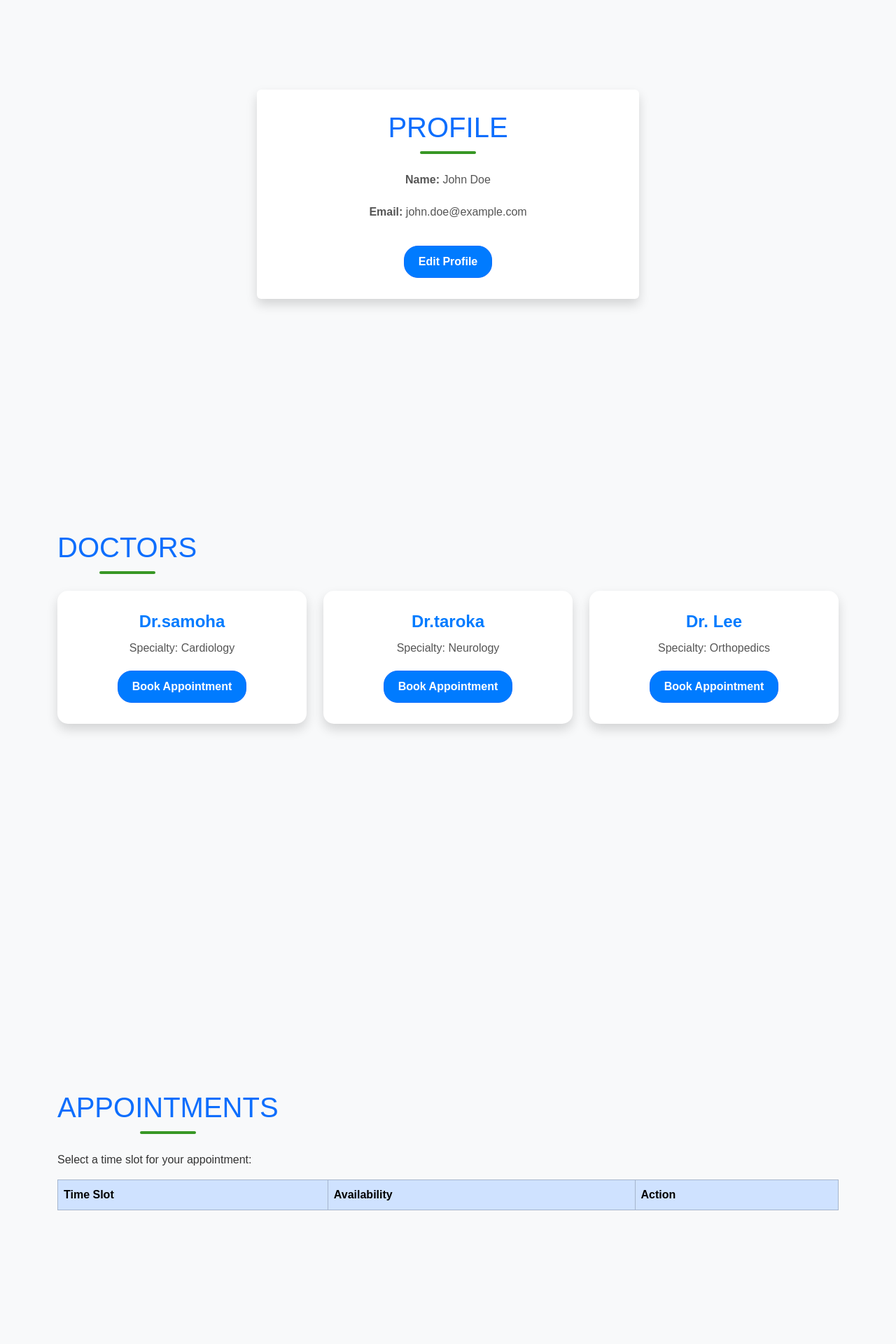
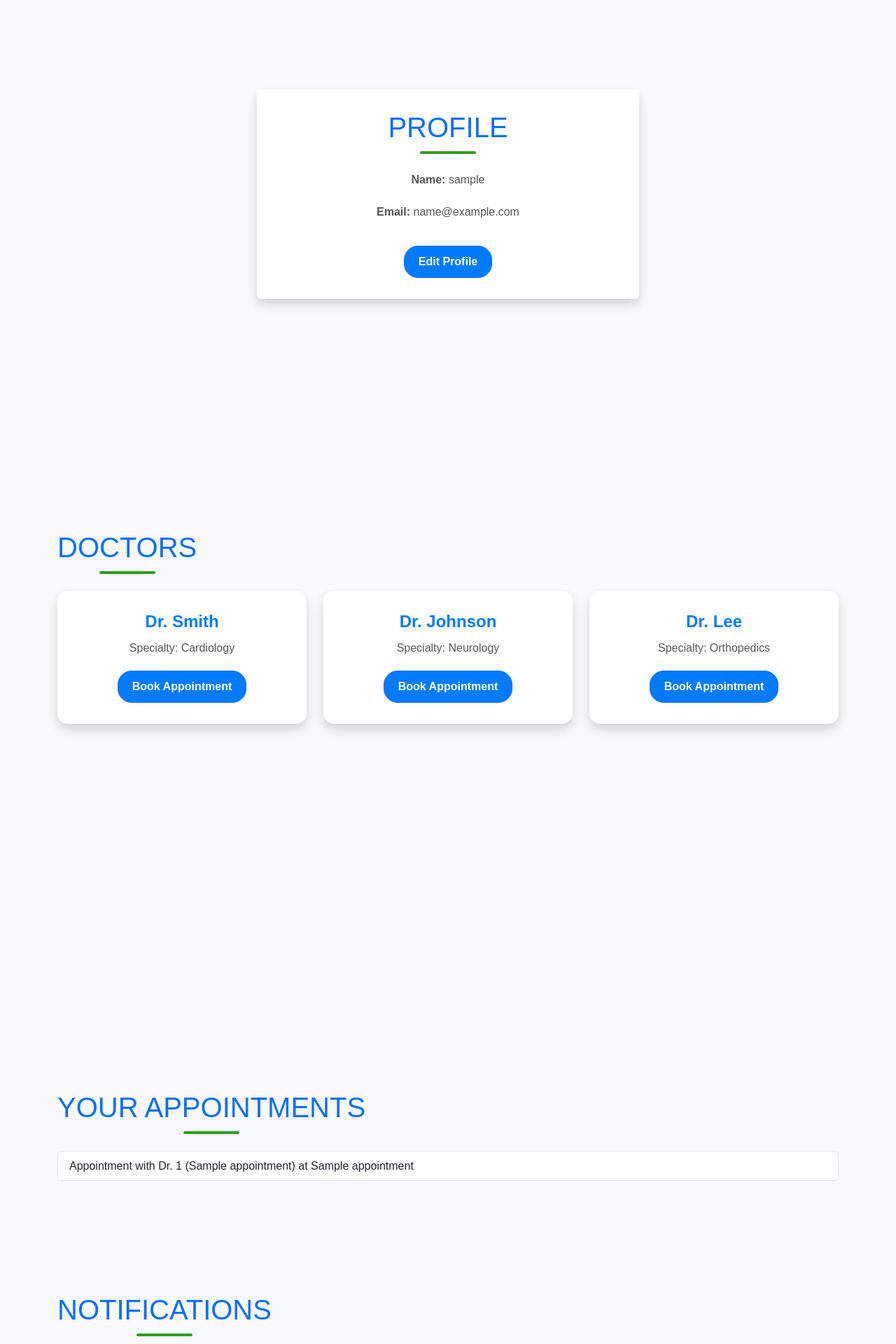
Before and after one commit to ahmedssamehh/Medify-Hospital_management_system, a Flask app: template templates/indexuser.html in a window 1280 px wide. Shown: the part 1009-2929 px from the top of the page at 70% size. Run offline with Flask 3, Linux system fonts and the light colour scheme; the template is opened without the code that fills it: most values are stand-ins (such as "Sample title", 1, 10 or a date in 2020); lists and menus that the app fills with data are empty.

Commit message:
new edits in database

```diff
--- a/app.py
+++ b/app.py
@@ -1,12 +1,12 @@
-from flask import Flask, render_template, request, redirect, url_for, session
+from flask import Flask, render_template, request, redirect, url_for, session, jsonify
 import sqlite3
 import os
 
 app = Flask(__name__, static_folder="static", template_folder="templates")
-#yarb
+
 # Set secret key for session
 app.secret_key = "your_secret_key"
-#test
+
 # Initialize database
 def init_db():
     with sqlite3.connect("users.db") as conn:
@@ -27,6 +27,17 @@ def init_db():
             password TEXT NOT NULL
         )
         """)
+        # Create the appointments table if it doesn't exist
+        cursor.execute("""
+        CREATE TABLE IF NOT EXISTS appointments (
+            id INTEGER PRIMARY KEY AUTOINCREMENT,
+            user_email TEXT NOT NULL,
+            doctor_name TEXT NOT NULL,
+            specialty TEXT NOT NULL,
+            time_slot TEXT NOT NULL,
+            FOREIGN KEY (user_email) REFERENCES users (email)
+        )
+        """)
     print("Database initialized!")
 
 init_db()
@@ -40,7 +51,16 @@ def login():
 @app.route('/indexuser')
 def index_user():
     if 'user_type' in session and session['user_type'] == 'user':
-        return render_template('indexuser.html')
+        # Get user email from session
+        user_email = session.get('user_email')
+
+        # Get user appointments
+        appointments = get_appointments(user_email)
+
+        # Get notifications for the user
+        notifications = get_notifications(user_email)
+
+        return render_template('indexuser.html', appointments=appointments, notifications=notifications)
     return redirect(url_for('login'))
 
 # Route: Admin Dashboard
@@ -56,22 +76,22 @@ def handle_login():
     email = request.form.get('email')
     password = request.form.get('pswd')
 
-    # Check if the email exists in the admins table first
     with sqlite3.connect("users.db") as conn:
         cursor = conn.cursor()
         cursor.execute("SELECT * FROM admins WHERE email = ? AND password = ?", (email, password))
         admin = cursor.fetchone()
 
-        # If not found in admins, check in users
         if not admin:
             cursor.execute("SELECT * FROM users WHERE email = ? AND password = ?", (email, password))
             user = cursor.fetchone()
 
     if admin:
         session['user_type'] = 'admin'
+        session['user_email'] = email  # Store email in session
         return redirect(url_for('index_admin'))
     elif user:
         session['user_type'] = 'user'
+        session['user_email'] = email  # Store email in session
         return redirect(url_for('index_user'))
     else:
         return "Invalid login. Please try again."
@@ -82,7 +102,6 @@ def handle_signup():
     email = request.form.get('email')
     password = request.form.get('pswd')
 
-    # Check if the email contains @admin or @user
     if '@admin' in email:
         table = 'admins'
     elif '@user' in email:
@@ -90,7 +109,6 @@ def handle_signup():
     else:
         return "Invalid email. Must contain @admin or @user."
 
-    # Insert data into the appropriate table
     with sqlite3.connect("users.db") as conn:
         cursor = conn.cursor()
         try:
@@ -100,11 +118,64 @@ def handle_signup():
         except sqlite3.IntegrityError:
             return "Email already exists. Please try again."
 
-# Route: Logout
+# Route: Handle Logout
 @app.route('/logout')
 def logout():
     session.pop('user_type', None)
+    session.pop('user_email', None)  # Remove the email from session
     return redirect(url_for('login'))
 
-if __name__ == "__main__":
+# Route: Book Appointment
+@app.route('/book_appointment', methods=['POST'])
+def book_appointment():
+    data = request.get_json()
+    doctor = data.get('doctor')
+    specialty = data.get('specialty')
+    time = data.get('time')
+    user_email = session.get('user_email')  # Get user's email from session
+
+    if not user_email:
+        return {"success": False, "message": "User not logged in"}, 400
+
+    # Insert the appointment into the database
+    with sqlite3.connect("users.db") as conn:
+        cursor = conn.cursor()
+        cursor.execute("""
+        INSERT INTO appointments (user_email, doctor_name, specialty, time_slot)
+        VALUES (?, ?, ?, ?)
+        """, (user_email, doctor, specialty, time))
+        conn.commit()
+
+    # Add appointment to notifications
+    add_to_notifications(user_email, doctor, specialty, time)
+
+    return {"success": True}
+
+# Route: Get Appointments
+def get_appointments(user_email):
+    with sqlite3.connect("users.db") as conn:
+        cursor = conn.cursor()
+        cursor.execute("SELECT doctor_name, specialty, time_slot FROM appointments WHERE user_email = ?", (user_email,))
+        appointments = cursor.fetchall()
+    return appointments
+
+# Route: Get Notifications
+def get_notifications(user_email):
+    with sqlite3.connect("users.db") as conn:
+        cursor = conn.cursor()
+        cursor.execute("SELECT doctor_name, specialty, time_slot FROM appointments WHERE user_email = ?", (user_email,))
+        appointments = cursor.fetchall()
+    return [{"message": f"Appointment with Dr. {row[0]} ({row[1]}) at {row[2]}"} for row in appointments]
+
+# Route: Add Appointment to Notifications
+def add_to_notifications(user_email, doctor, specialty, time):
+    with sqlite3.connect("users.db") as conn:
+        cursor = conn.cursor()
+        cursor.execute("""
+        INSERT INTO appointments (user_email, doctor_name, specialty, time_slot)
+        VALUES (?, ?, ?, ?)
+        """, (user_email, doctor, specialty, time))
+        conn.commit()
+
+if __name__ == "_main_":
     app.run(debug=True)
--- a/templates/indexuser.html
+++ b/templates/indexuser.html
@@ -36,12 +36,11 @@
     <section id="home" class="vh-100 d-flex align-items-center bg-light">
         <div class="container text-center">
             <h1 class="text-primary mb-4">Welcome to Medify</h1>
-            <p class="lead">
-                Medify is your trusted healthcare companion. Manage your health, book appointments, consult with doctors, and stay up-to-date with your medical needs.
-            </p>
+            <p class="lead">Medify is your trusted healthcare companion. Manage your health, book appointments, consult with doctors, and stay up-to-date with your medical needs.</p>
             <a href="#doctors" class="btn btn-outline-primary mt-3">View Doctors</a>
         </div>
     </section>
+
     <!-- Profile Section -->
     <section id="profile" class="vh-100 d-flex align-items-center bg-light">
         <div class="container">
@@ -50,14 +49,14 @@
                     <div class="card shadow border-0 rounded">
                         <div class="card-body text-center">
                             <h2 class="text-primary mb-4">Profile</h2>
-                            <p><strong>Name:</strong> <span id="profile-name">John Doe</span></p>
-                            <p><strong>Email:</strong> <span id="profile-email">john.doe@example.com</span></p>
+                            <p><strong>Name:</strong> <span id="profile-name">{{ user_name }}</span></p>
+                            <p><strong>Email:</strong> <span id="profile-email">{{ user_email }}</span></p>
                             <button id="edit-btn" class="btn btn-outline-primary mt-3" onclick="editProfile()">Edit Profile</button>
 
                             <!-- Editable Fields -->
                             <div id="edit-fields" style="display: none;">
-                                <input type="text" id="edit-name" class="form-control mb-3" value="John Doe" />
-                                <input type="email" id="edit-email" class="form-control mb-3" value="john.doe@example.com" />
+                                <input type="text" id="edit-name" class="form-control mb-3" value="{{ user_name }}" />
+                                <input type="email" id="edit-email" class="form-control mb-3" value="{{ user_email }}" />
                                 <button class="btn btn-primary mt-3" onclick="saveProfile()">Save</button>
                                 <button class="btn btn-outline-danger mt-3" onclick="cancelEdit()">Cancel</button>
                             </div>
@@ -77,18 +76,18 @@
                 <div class="col-md-4">
                     <div class="card shadow border-0">
                         <div class="card-body text-center">
-                            <h5>Dr.samoha</h5>
+                            <h5>Dr. Smith</h5>
                             <p>Specialty: Cardiology</p>
-                            <button class="btn btn-primary" onclick="bookAndNavigate('Dr.samoha', 'Cardiology')">Book Appointment</button>
+                            <button class="btn btn-primary" onclick="bookAndNavigate('Dr. Smith', 'Cardiology')">Book Appointment</button>
                         </div>
                     </div>
                 </div>
                 <div class="col-md-4">
                     <div class="card shadow border-0">
                         <div class="card-body text-center">
-                            <h5>Dr.taroka</h5>
+                            <h5>Dr. Johnson</h5>
                             <p>Specialty: Neurology</p>
-                            <button class="btn btn-primary" onclick="bookAndNavigate('Dr.taroka', 'Neurology')">Book Appointment</button>
+                            <button class="btn btn-primary" onclick="bookAndNavigate('Dr. Johnson', 'Neurology')">Book Appointment</button>
                         </div>
                     </div>
                 </div>
@@ -106,22 +105,18 @@
     </section>
 
     <!-- Appointments Section -->
-    <section id="appointments" class="vh-100 bg-light">
+    <section id="appointments">
         <div class="container">
-            <h2 class="text-center text-primary mb-4">Appointments</h2>
-            <p id="selected-doctor">Select a time slot for your appointment:</p>
-            <table class="table table-bordered" id="slots-table">
-                <thead class="table-primary">
-                    <tr>
-                        <th>Time Slot</th>
-                        <th>Availability</th>
-                        <th>Action</th>
-                    </tr>
-                </thead>
-                <tbody id="slots-table-body">
-                    <!-- Dynamic Time Slots -->
-                </tbody>
-            </table>
+            <h2 class="text-center text-primary mb-4">Your Appointments</h2>
+            <ul class="list-group" id="appointments-list">
+                {% if appointments %} {% for appointment in appointments %}
+                <li class="list-group-item">
+                    Appointment with Dr. {{ appointment[0] }} ({{ appointment[1] }}) at {{ appointment[2] }}
+                </li>
+                {% endfor %} {% else %}
+                <li class="list-group-item">No appointments found.</li>
+                {% endif %}
+            </ul>
         </div>
     </section>
 
@@ -130,7 +125,11 @@
         <div class="container">
             <h2 class="text-center text-primary mb-4">Notifications</h2>
             <ul id="notification-list" class="list-group">
-                <!-- Notifications -->
+                {% if notifications %} {% for notification in notifications %}
+                <li class="list-group-item">{{ notification.message }}</li>
+                {% endfor %} {% else %}
+                <li class="list-group-item">No notifications yet.</li>
+                {% endif %}
             </ul>
         </div>
     </section>
@@ -144,16 +143,10 @@
     <script>
         // Variables
         let selectedDoctor = null;
-
-        // Doctor Availability
         const doctorSlots = {
-            'Dr.samoha': ['10:00 AM', '11:00 AM', '1:00 PM'],
-            'Dr.taroka': ['9:00 AM', '10:30 AM', '12:00 PM'],
-            'Dr.Salma': ['11:00 AM', '1:30 PM', '4:00 PM'],
-            'Dr.shahd': ['12:00 AM', '1:30 PM', '3:00 PM'],
-            'Dr.shiko': ['8:00 AM', '11:30 AM', '2:00 PM']
-
-
+            'Dr. Smith': ['10:00 AM', '11:00 AM', '1:00 PM'],
+            'Dr. Johnson': ['9:00 AM', '10:30 AM', '12:00 PM'],
+            'Dr. Lee': ['8:00 AM', '11:30 AM', '2:00 PM']
         };
 
         // Navigate to Appointments Section
@@ -170,21 +163,18 @@
 
         // Display Time Slots for Selected Doctor
         function displaySlots(doctor) {
-            const slotsTableBody = document.getElementById('slots-table-body');
-            slotsTableBody.innerHTML = ''; // Clear existing slots
+            const slotsTableBody = document.getElementById('appointments-list');
+            slotsTableBody.innerHTML = '';
             const slots = doctorSlots[doctor] || [];
             slots.forEach(slot => {
-                const row = document.createElement('tr');
-                row.innerHTML = `
-                    <td>${slot}</td>
-                    <td>Available</td>
-                    <td><button class="btn btn-success" onclick="selectSlot('${slot}')">Select</button></td>
-                `;
-                slotsTableBody.appendChild(row);
+                const listItem = document.createElement('li');
+                listItem.classList.add('list-group-item');
+                listItem.innerHTML = `${slot} <button class="btn btn-success float-end" onclick="selectSlot('${slot}')">Select</button>`;
+                slotsTableBody.appendChild(listItem);
             });
         }
 
-        // Handle Slot Selection
+        // Handle Slot Selection and Save to Notifications
         function selectSlot(time) {
             const notificationList = document.getElementById('notification-list');
             const li = document.createElement('li');
@@ -192,47 +182,35 @@
             li.textContent = `Appointment with ${selectedDoctor.doctor} (${selectedDoctor.specialty}) at ${time}`;
             notificationList.appendChild(li);
 
-            alert("Appointment booked successfully!");
-            document.getElementById('notifications').scrollIntoView({
-                behavior: 'smooth'
-            });
+            fetch('/book_appointment', {
+                    method: 'POST',
+                    headers: {
+                        'Content-Type': 'application/json'
+                    },
+                    body: JSON.stringify({
+                        doctor: selectedDoctor.doctor,
+                        specialty: selectedDoctor.specialty,
+                        time
+                    })
+                })
+                .then(response => response.json())
+                .then(data => {
+                    if (data.success) {
+                        alert("Appointment booked successfully!");
+                        document.getElementById('notifications').scrollIntoView({
+                            behavior: 'smooth'
+                        });
+                    } else {
+                        alert("There was an error booking your appointment.");
+                    }
+                });
         }
 
+        // Edit Profile
         function editProfile() {
-            // Show the editable fields and hide the "Edit Profile" button
+
             document.getElementById('edit-fields').style.display = 'block';
             document.getElementById('edit-btn').style.display = 'none';
         }
 
-        function saveProfile() {
-            // Get the updated values from the input fields
-            const newName = document.getElementById('edit-name').value.trim();
-            const newEmail = document.getElementById('edit-email').value.trim();
-
-            if (newName && newEmail) {
-                // Update the display fields with the new values
-                document.getElementById('profile-name').textContent = newName;
-                document.getElementById('profile-email').textContent = newEmail;
-
-                // Hide the editable fields and show the "Edit Profile" button
-                cancelEdit();
-
-                alert("Profile updated successfully!");
-            } else {
-                alert("Please fill in both Name and Email fields.");
-            }
-        }
-
-        function cancelEdit() {
-            // Reset input fields to their current display values
-            document.getElementById('edit-name').value = document.getElementById('profile-name').textContent;
-            document.getElementById('edit-email').value = document.getElementById('profile-email').textContent;
-
-            // Hide the editable fields and show the "Edit Profile" button
-            document.getElementById('edit-fields').style.display = 'none';
-            document.getElementById('edit-btn').style.display = 'block';
-        }
-    </script>
-</body>
-
-</html>
+        // Save Profile Changes
```
Also changed, not shown: users.db.
